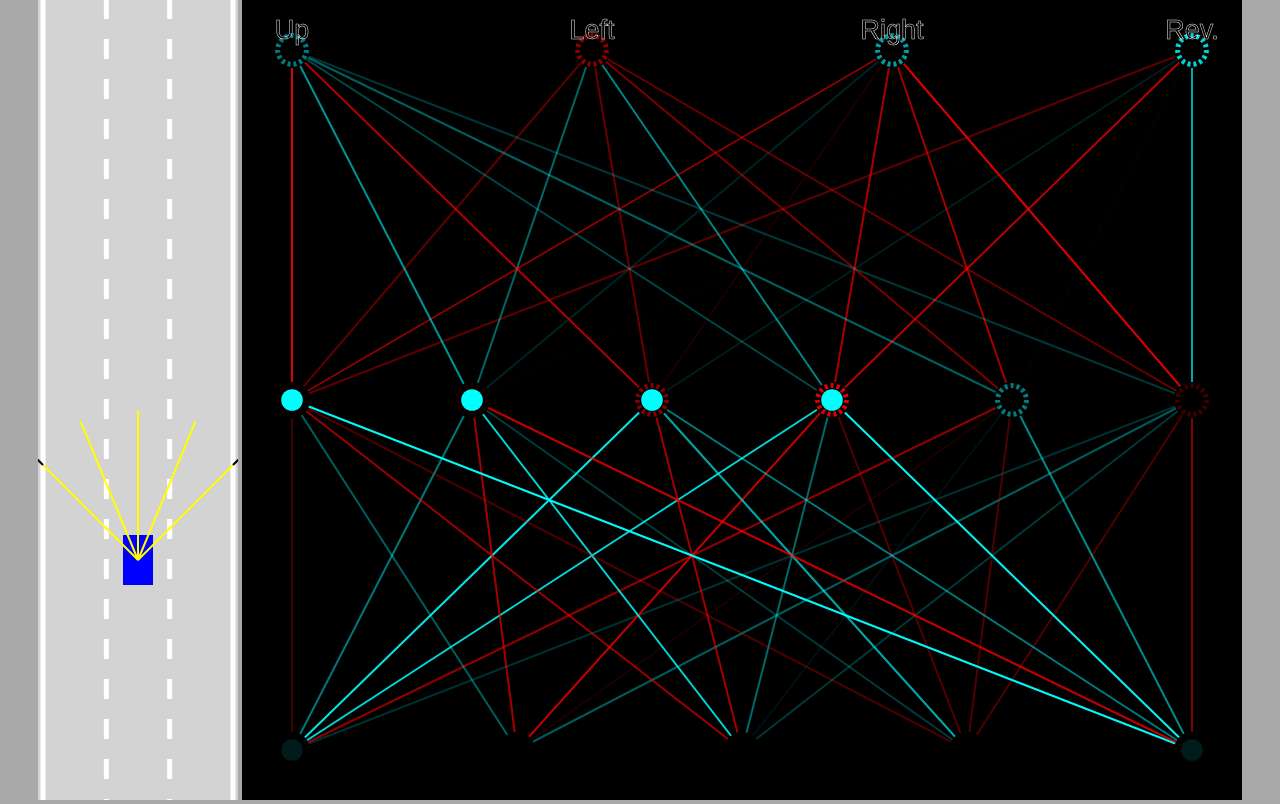
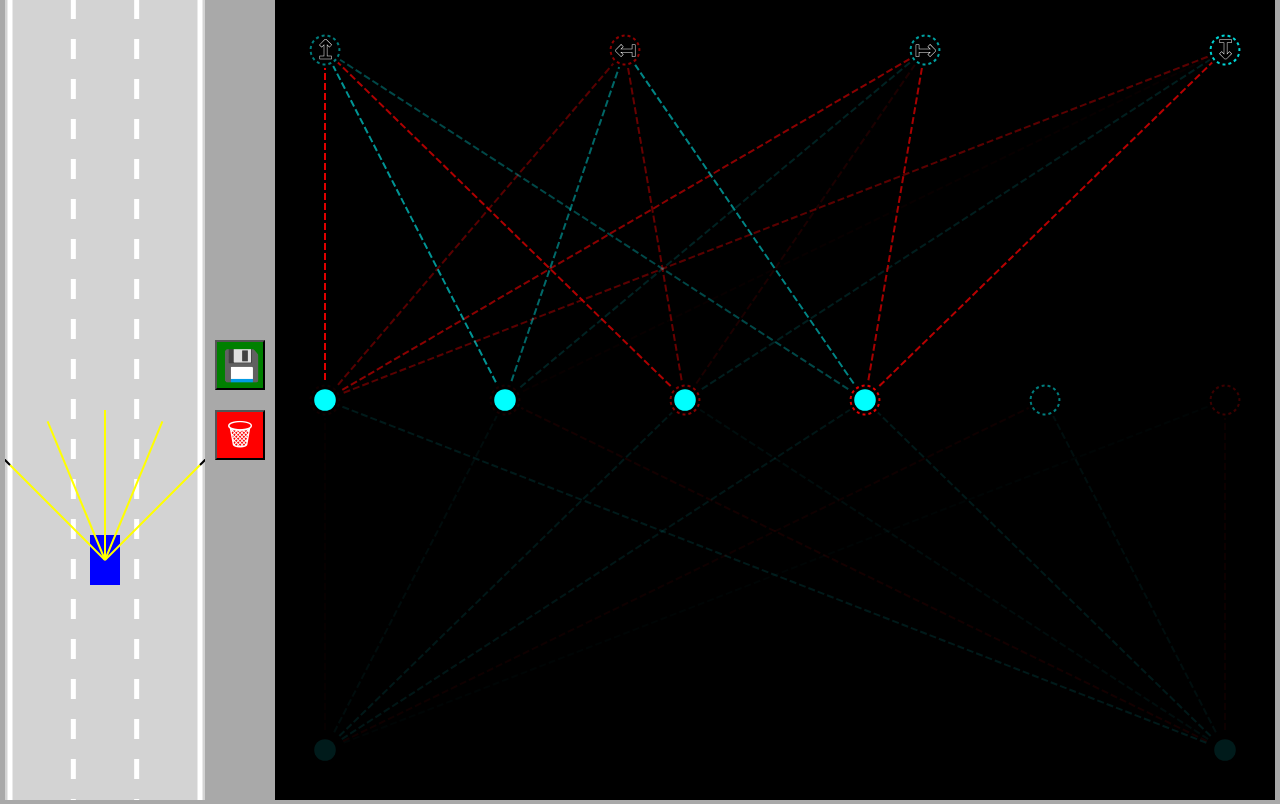
Before and after one commit to FlarrowVerse/project-youtube, a plain HTML site: page SelfDriving_JS/index.html in a window 1280 px wide. Drawn offline with Linux system fonts and the light colour scheme.

Commit message:
Added Network Visualizer

```diff
--- a/SelfDriving_JS/car.js
+++ b/SelfDriving_JS/car.js
@@ -126,7 +126,7 @@ class Car {
         this.x -= Math.sin(this.angle) * this.speed;
     }
 
-    draw(ctx, color) {
+    draw(ctx, color, drawSensor=false) {
         if (this.damaged) ctx.fillStyle = "red";
         else ctx.fillStyle = color;
         ctx.beginPath();
@@ -138,7 +138,7 @@ class Car {
 
         ctx.fill();
 
-        if (this.sensor)
+        if (this.sensor && drawSensor)
             this.sensor.draw(ctx);
     }
 }
--- a/SelfDriving_JS/index.html
+++ b/SelfDriving_JS/index.html
@@ -8,6 +8,10 @@
 </head>
 <body>
     <canvas id="carCanvas"></canvas>
+    <div id="verticalButtons">
+        <button onclick="save()" id="saveButton">&#128190</button>
+        <button onclick="discard()" id="discardButton">&#x1F5D1</button>
+    </div>
     <canvas id="networkCanvas"></canvas>
 
     <script src="utils.js"></script>
--- a/SelfDriving_JS/main.js
+++ b/SelfDriving_JS/main.js
@@ -4,27 +4,72 @@ carCanvas.width = 200;
 const networkCanvas = document.getElementById("networkCanvas")
 networkCanvas.width = 1000;
 
+// document.getElementById("saveButton").innerHTML = String.fromCharCode(0xF0);
+
 const carCtx = carCanvas.getContext("2d");
 const networkCtx = networkCanvas.getContext("2d");
 
 const road = new Road(carCanvas.width/2, carCanvas.width * 0.95);
 // const road2 = new Road(canvas.width*3/4, canvas.width/2 * 0.95);
-const car = new Car(road.getLaneCenter(1), window.innerHeight, 30, 50, "KEYS");
+// const car = new Car(road.getLaneCenter(1), window.innerHeight, 30, 50, "AI");
+const N = 1;
+const cars = generateCars(N);
+let bestCar = cars[0];
+if (localStorage.getItem("bestBrain")) {
+    for (let i = 0; i < cars.length; i++) {
+        cars[i].brain = JSON.parse(localStorage.getItem("bestBrain"));
+        if (i !== 0) {
+            NeuralNetwork.mutate(cars[i].brain, 0.2);
+        }
+    }
+}
 
 const traffic = [
-    new Car(road.getLaneCenter(1), window.innerHeight-200, 30, 50, "DUMMY", 2)
+    new Car(road.getLaneCenter(1), -100, 30, 50, "DUMMY", 2),
+    new Car(road.getLaneCenter(0), -300, 30, 50, "DUMMY", 2),
+    new Car(road.getLaneCenter(2), -300, 30, 50, "DUMMY", 2),
+    new Car(road.getLaneCenter(0), -500, 30, 50, "DUMMY", 2),
+    new Car(road.getLaneCenter(1), -500, 30, 50, "DUMMY", 2),
+    new Car(road.getLaneCenter(1), -700, 30, 50, "DUMMY", 2),
+    new Car(road.getLaneCenter(2), -700, 30, 50, "DUMMY", 2)
 ];
 
 animate();
 
-function animate() {
+function save() {
+    localStorage.setItem(
+        "bestBrain", JSON.stringify(bestCar.brain)
+    );
+}
+
+function discard() {
+    localStorage.removeItem("bestBrain");
+}
+
+function generateCars(N) {
+    const cars = [];
+
+    for (let i = 0; i < N; i++) {
+        cars.push(
+            new Car(road.getLaneCenter(1), window.innerHeight, 30, 50, "AI")
+        );
+    }
+    return cars;
+}
+
+function animate(time) {
     // car.update([...road.borders, ...road2.borders]);
 
     for (let i = 0; i < traffic.length; i++) {
         traffic[i].update(road.borders, []);
     }
-    car.update(road.borders, traffic);
 
+    for (let i = 0; i < cars.length; i++) {
+        cars[i].update(road.borders, traffic);
+    }
+
+    // focus canvas on best car: minimum Y value
+    bestCar = cars.find(car => car.y === Math.min(...cars.map(car => car.y)));
 
     // canvas config stuff
     carCanvas.height = window.innerHeight;
@@ -32,18 +77,24 @@ function animate() {
 
     // starting car drawing
     carCtx.save();
-    carCtx.translate(0, -car.y + carCanvas.height * 0.7);
+    carCtx.translate(0, -bestCar.y + carCanvas.height * 0.7);
     road.draw(carCtx);
     // road2.draw(ctx);
     for (let i = 0; i < traffic.length; i++) {
         traffic[i].draw(carCtx, "gray");
     }
-    car.draw(carCtx, "blue");
 
+    carCtx.globalAlpha = 0.2;
+    for (let i = 0; i < cars.length; i++) {
+        cars[i].draw(carCtx, "blue");
+    }
+    carCtx.globalAlpha = 1;
+    bestCar.draw(carCtx, "blue", true);
     carCtx.restore();
 
     // starting NN drawing
-    Visualizer.drawNetwork(networkCtx, car.brain);
+    networkCtx.lineDashOffset = -time/50;
+    Visualizer.drawNetwork(networkCtx, bestCar.brain);
 
     requestAnimationFrame(animate);
 }
--- a/SelfDriving_JS/network.js
+++ b/SelfDriving_JS/network.js
@@ -17,6 +17,27 @@ class NeuralNetwork {
         }
 
         return outputs;
+    }
+
+    static mutate(network, amount=1) {
+        network.levels.forEach(level => {
+            for (let i = 0; i < level.biases.length; i++) {
+                level.biases[i] = lerp(
+                    level.biases[i],
+                    Math.random() * 2 - 1,
+                    amount
+                );
+            }
+            for (let i = 0; i < level.weights.length; i++) {
+                for (let j = 0; j < level.weights[i].length; j++) {
+                    level.weights[i][j] = lerp(
+                        level.weights[i][j],
+                        Math.random() * 2 - 1,
+                        amount
+                    );
+                }
+            }
+        });
     }
 }
 
--- a/SelfDriving_JS/style.css
+++ b/SelfDriving_JS/style.css
@@ -2,7 +2,35 @@ body {
     margin: 0;
     background: darkgray;
     overflow: hidden;
-    text-align: center;
+    /* text-align: center; */
+    display: flex;
+    justify-content: center;
+    align-items: center;
+}
+
+#verticalButtons {
+    display: flex;
+    flex-direction: column;
+    justify-content: space-around;
+    align-items: stretch;
+}
+
+button {
+    height: 50px;
+    width: 50px;
+    font-size: 30px;
+    margin: 10px;
+    cursor: pointer;
+}
+
+#saveButton {
+    background-color: green;
+    color: white;
+}
+
+#discardButton {
+    background-color: red;
+    color: white;
 }
 
 #carCanvas {
--- a/SelfDriving_JS/visualizer.js
+++ b/SelfDriving_JS/visualizer.js
@@ -15,7 +15,8 @@ class Visualizer {
                 0,
                 network.levels.length === 1 ? 0.5 : i / (network.levels.length - 1)
             );
-
+            ctx.setLineDash([7,3]);
+            var char = String.fromCharCode;
             Visualizer.drawLevel(
                 ctx,
                 network.levels[i],
@@ -23,7 +24,9 @@ class Visualizer {
                 levelTop,
                 width,
                 levelHeight,
-                i == network.levels.length-1 ? ["Up", "Left", "Right", "Rev."] : []
+                i == network.levels.length-1 ? [
+                    char(0x21A5), char(0x21A4), char(0x21A6), char(0x21A7)
+                ] : []
             );
 
         }
@@ -53,7 +56,7 @@ class Visualizer {
                 );
                 // deciding connection transperancy based on weights
                 ctx.lineWidth = 2;
-                ctx.strokeStyle = getRGBA(weights[i][j]);
+                ctx.strokeStyle = getRGBA(input * weights[i][j]);
                 // ctx.setLineDash([5, 5]);
                 ctx.stroke();
             });
@@ -99,7 +102,7 @@ class Visualizer {
             ctx.fill();
 
             ctx.beginPath();
-            ctx.lineWidth = 5;
+            ctx.lineWidth = 2;
             ctx.arc(x, top, nodeRadius * 0.8, 0, Math.PI * 2);
             ctx.strokeStyle = getRGBA(biases[index]);
             ctx.setLineDash([3,3]);
@@ -110,11 +113,12 @@ class Visualizer {
                 ctx.beginPath();
                 ctx.textAlign = "center";
                 ctx.textBaseLine = "middle";
+                ctx.fillStyle = "black";
                 ctx.strokeStyle = "white";
-                ctx.font = (nodeRadius * 1.5) + "px Arial";
-                ctx.fillText(outputLabels[index], x, top-11);
+                ctx.font = "normal normal 900 " + (nodeRadius * 1.4) + "px Arial";
+                ctx.fillText(outputLabels[index], x, top + nodeRadius * 0.5);
                 ctx.lineWidth = 0.5;
-                ctx.strokeText(outputLabels[index], x, top-11);
+                ctx.strokeText(outputLabels[index], x, top + nodeRadius * 0.5);
             }
         });
 
```
Also changed, not shown: SelfDriving_JS/car.png (added).
